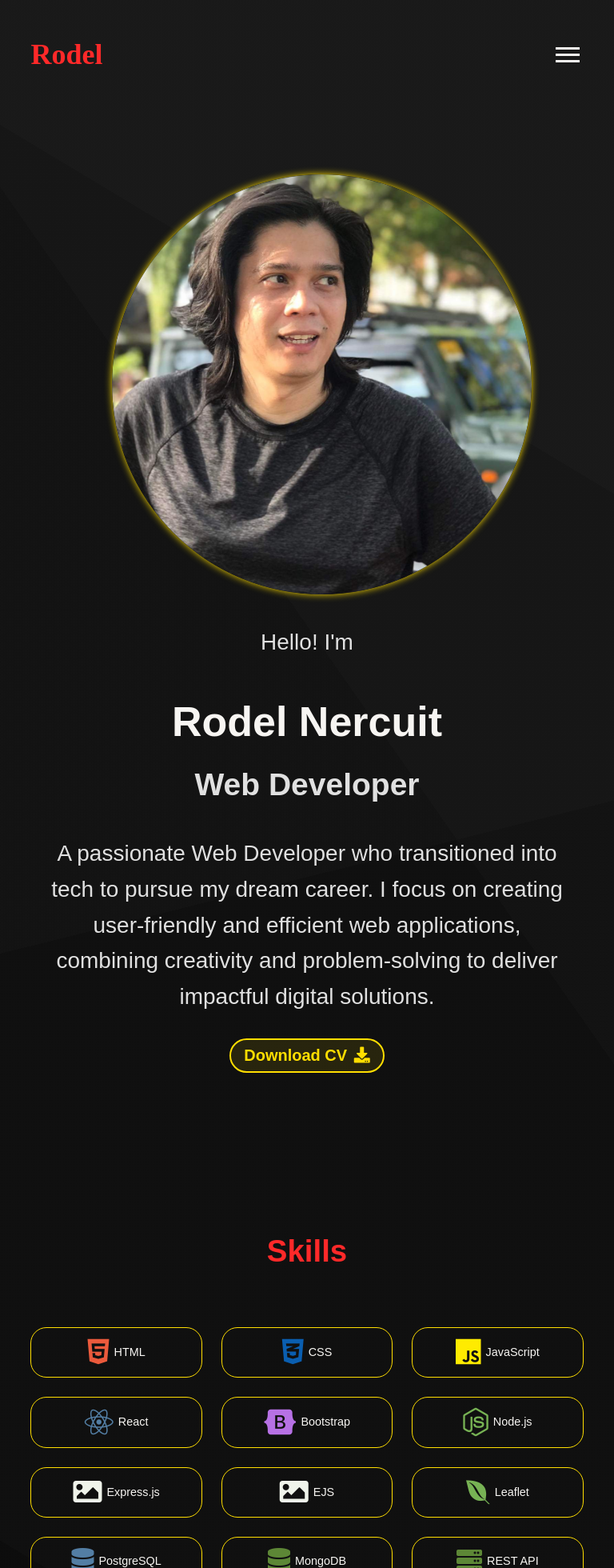
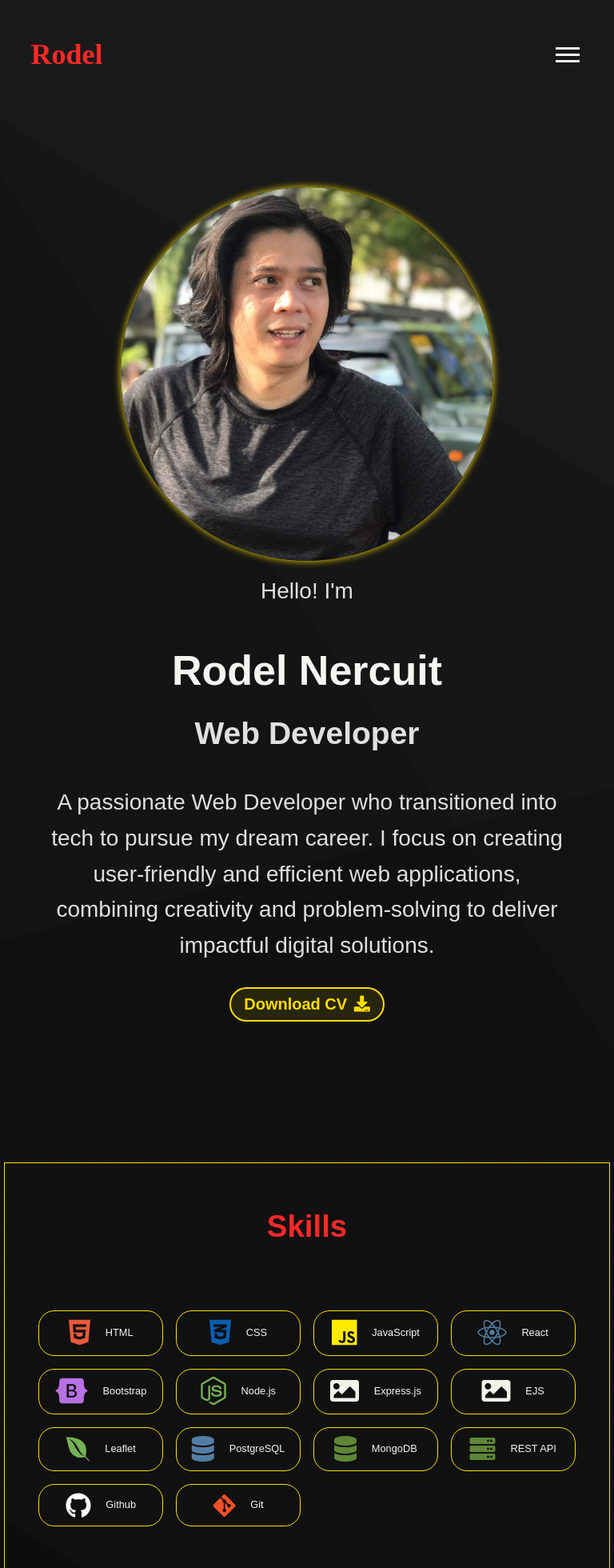
Before and after one commit to rodelgn/rn_portfolio, a React (Vite) app: page / in a window 768 px wide. Shown: the top 1960 px of the page at 80% size. Built offline with nearby package versions, Linux system fonts and the light colour scheme; a web font is replaced by a local one.

Commit message:
Update media responsive in skills section

```diff
--- a/src/components/styles/about.css
+++ b/src/components/styles/about.css
@@ -15,6 +15,7 @@
     width: min(90%, 900px);
     padding: 1rem;
     border-radius: 7px;
+    text-align: center;
     animation: fadeInToRight 2s ease-in-out;
   }
 
@@ -102,7 +103,7 @@
         margin-bottom: 2rem;
         text-align: center;
         font-size: 26px;
-        margin-top: -4rem;
+        margin-top: -8rem;
     }
 
     .note p {
@@ -115,13 +116,20 @@
     }
 
     .img-container {
+        margin: 0;
         margin-top: 1rem;
         width: 80%;
+        height: auto;
+        text-align: center;
+
     }
 
     .me-img {
-        width: 90%;
+        margin: 0;
+        margin-top: 1rem;
+        width: 80%;
         height: auto;
+        align-items: center;
     }
 }
 
--- a/src/components/styles/navbar.css
+++ b/src/components/styles/navbar.css
@@ -14,7 +14,7 @@
     color: #FF2929;
     font-family: "Charmonman", serif;
     font-weight: 700;
-    font-size: clamp(1.5rem, 4vw, 2rem);
+    font-size: 36px;
 }
 
 #Nav {
@@ -100,7 +100,8 @@
     #Nav {
         z-index: 15;
         display: none;
-        width: 200px;
+        width: 300px;
+        height: 500px;
     }
 
     #Nav.open {
@@ -111,10 +112,10 @@
         right: 20px;
         background-color: #EEEEEE;
         padding: 20px;
-        gap: 1rem;
+        gap: 3rem;
         border-radius: 8px;
         box-shadow: 0 4px 8px rgba(0, 0, 0, 0.2);
-        z-index: 9;
+        z-index: 10;
         animation: fadeIn 0.5s ease-in-out;
     }
     #Nav li {
@@ -123,8 +124,8 @@
     #Nav li a {
         text-decoration: none;
         color: #0f0f0f;
-        font-size: 22px;
-        font-weight: 600;
+        font-size: 26px;
+        font-weight: 700;
     }
 }
 
--- a/src/components/styles/skills.css
+++ b/src/components/styles/skills.css
@@ -1,10 +1,12 @@
 .skills-section {
-    width: 90%;
-    margin: 2rem auto;
+    width: 95%;
+    height: 600px;
+    margin: 5rem auto;
     scroll-margin-top: 100px;
     opacity: 0;
     transform: translateY(30px);
     transition: opacity 0.8s ease-out, transform 0.8s ease-out;
+    border: 1px solid #FFDE00;
 }
 
 .skills-section.fade-in {
@@ -22,21 +24,62 @@
     grid-template-columns: repeat(auto-fit, minmax(200px, 1fr));
     gap: 1.5rem;
     margin-top: 3rem;
-    padding: 0;
+    padding: 10px;
 }
+
 .skillSet li {
     font-size: clamp(0.9rem, 1.1vw, 1.2rem);
     border: 1px solid #FFDE00;
     border-radius: 20px;
     padding: 0.8rem;
     display: flex;
+    gap: 0.8rem;
     justify-content: center;
     align-items: center;
     transition: all 0.3s;
 }
+
 .skillSet li:hover {
     background: #FFD700;
     color: #1A1A1D;
     transform: translateY(-2px);
     box-shadow: 0 5px 15px rgba(255, 222, 0, 0.3);
 }
+
+/* Responsive Media Query */
+
+@media (min-width: 601px) and (max-width: 1024px) {
+    .skills-section {
+        width: 90%;
+        height: auto;
+        padding: 2rem;
+    }
+
+    .skillSet {
+        grid-template-columns: repeat(auto-fit, minmax(150px, 1fr));
+        gap: 1rem;
+    }
+
+    .skillSet li {
+        font-size: clamp(0.8rem, 1vw, 1.1rem);
+        padding: 0.6rem;
+    }
+}
+
+@media (max-width: 600px) {
+    .skills-section {
+        width: 95%;
+        height: auto;
+        padding: 1rem;
+    }
+
+    .skillSet {
+        grid-template-columns: repeat(auto-fit, minmax(120px, 1fr));
+        gap: 0.8rem;
+    }
+
+    .skillSet li {
+        font-size: clamp(0.7rem, 1vw, 1rem);
+        padding: 0.5rem;
+    }
+}
```
